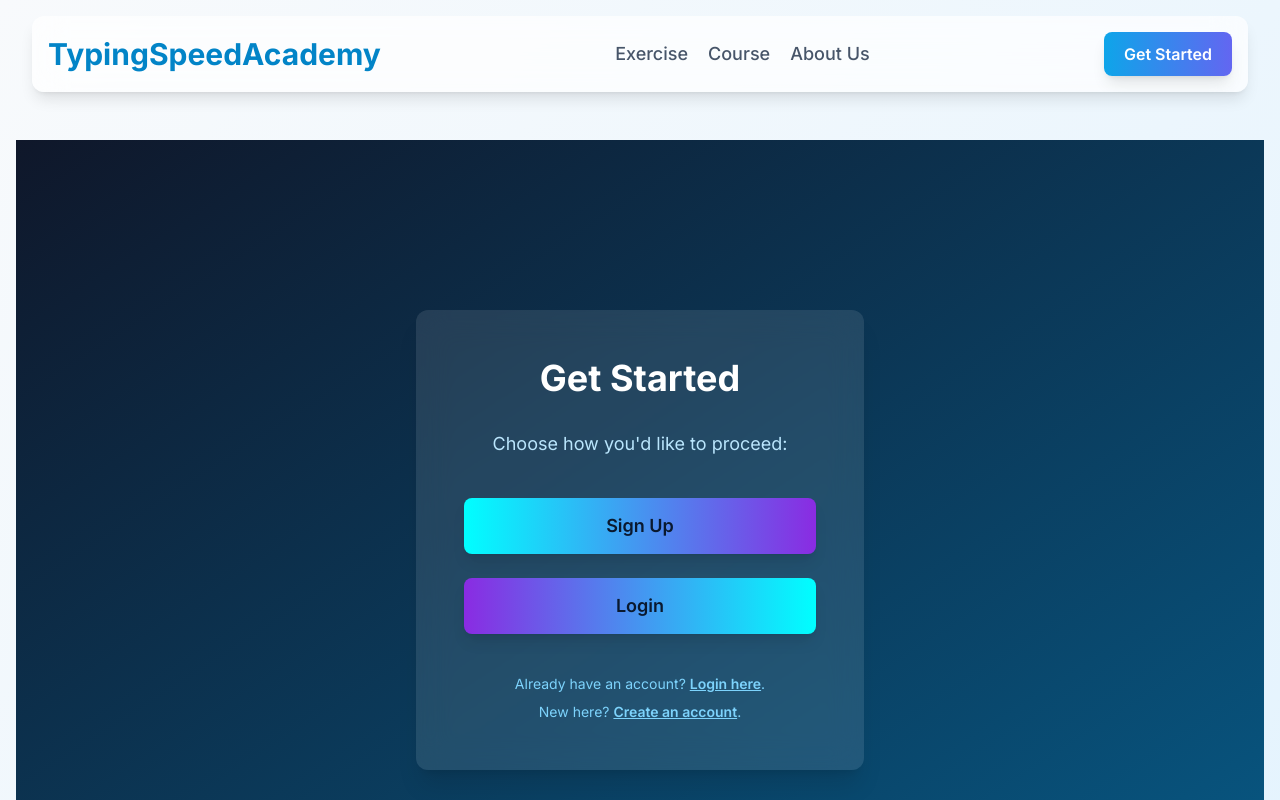
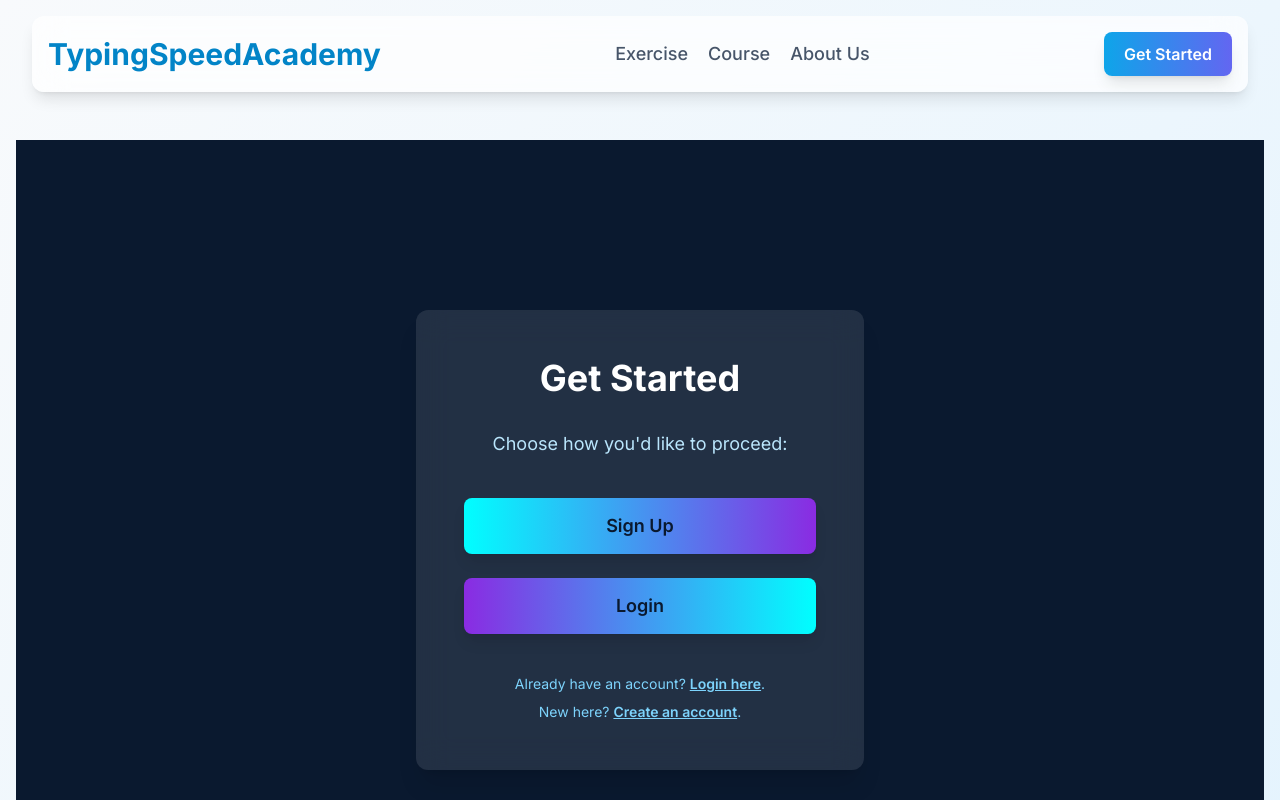
Before and after one commit to typingspeedacademy/typingspeedacadem, a Next.js app: page /auth-options in a window 1280 px wide. Shown: the top 800 px of the page. Built offline with nearby package versions, Linux system fonts and the light colour scheme.

Commit message:
Add files via upload

```diff
--- a/src/app/auth-options/page.tsx
+++ b/src/app/auth-options/page.tsx
@@ -4,7 +4,7 @@ import Link from 'next/link';
 
 const AuthOptionsPage = () => {
   return (
-    <div className="min-h-screen flex flex-col items-center justify-center bg-gradient-to-br from-slate-900 to-sky-800 p-4">
+    <div className="min-h-screen flex flex-col items-center justify-center bg-dark-navy p-4">
       <div className="bg-white/10 backdrop-blur-lg shadow-xl rounded-xl p-8 md:p-12 max-w-md w-full text-center">
         <h1 className="text-4xl font-bold text-white mb-8">Get Started</h1>
         <p className="text-sky-200 mb-10 text-lg">
```
